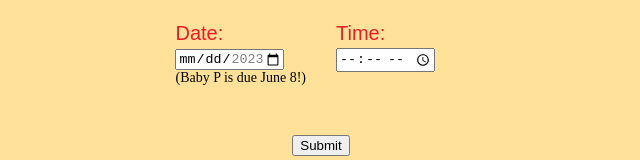
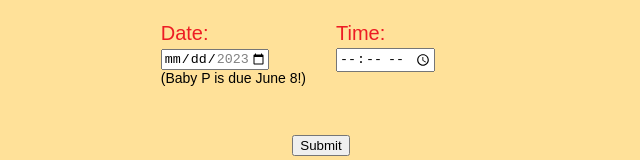
Before and after one commit to dvinihan/due-date-app, a Next.js app: page /guess in a window 1280 px wide. Shown: the part 120-280 px from the top of the page, without its empty margins (319-959 px from the left). Built offline with nearby package versions, Linux system fonts and the light colour scheme; no server answers; a web font is replaced by a local one.

Commit message:
add missing font

```diff
--- a/components/GuessForm.tsx
+++ b/components/GuessForm.tsx
@@ -86,7 +86,10 @@ export const GuessForm = () => {
               min="2023-05-28"
               max="2023-06-17"
             />
-            <div style={{ fontSize: "14px", marginBottom: "4px" }}>
+            <div
+              className={poohFont.className}
+              style={{ fontSize: "14px", marginBottom: "4px" }}
+            >
               (Baby P is due June 8!)
             </div>
           </div>
```
